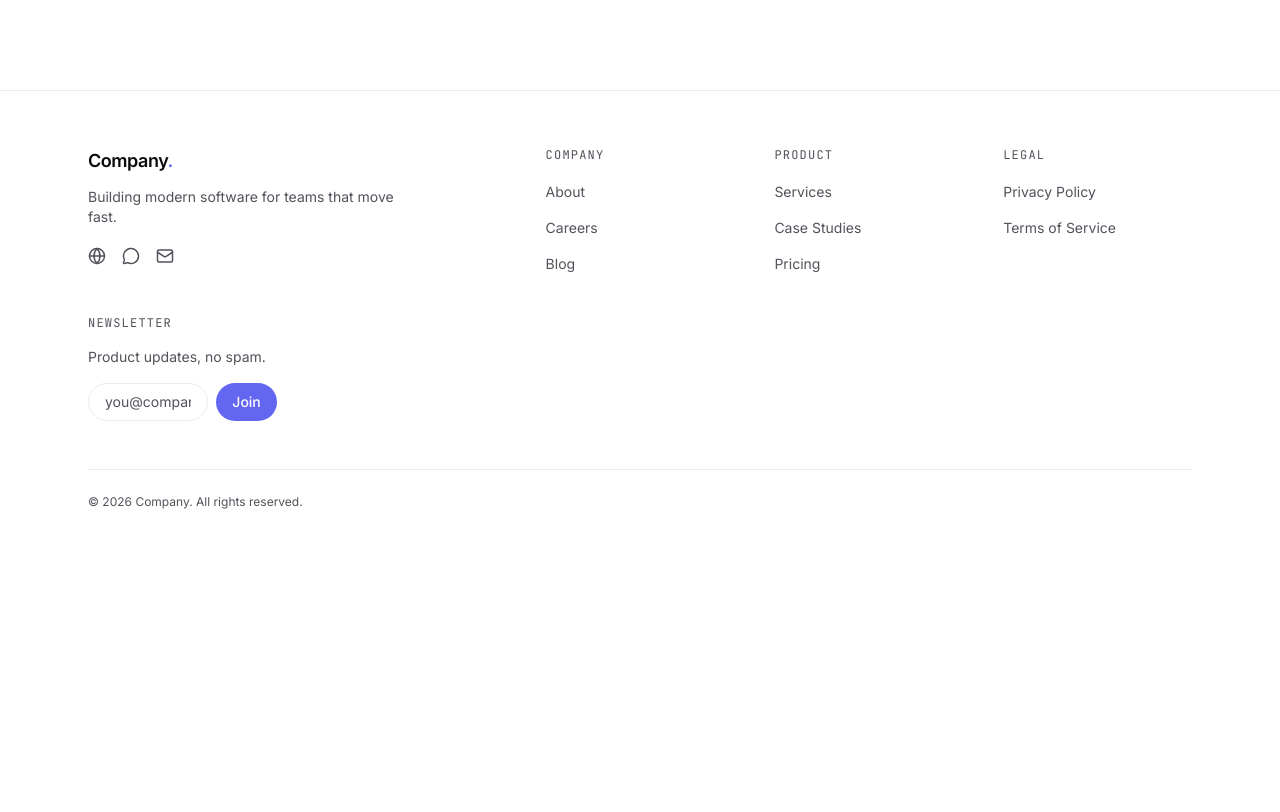
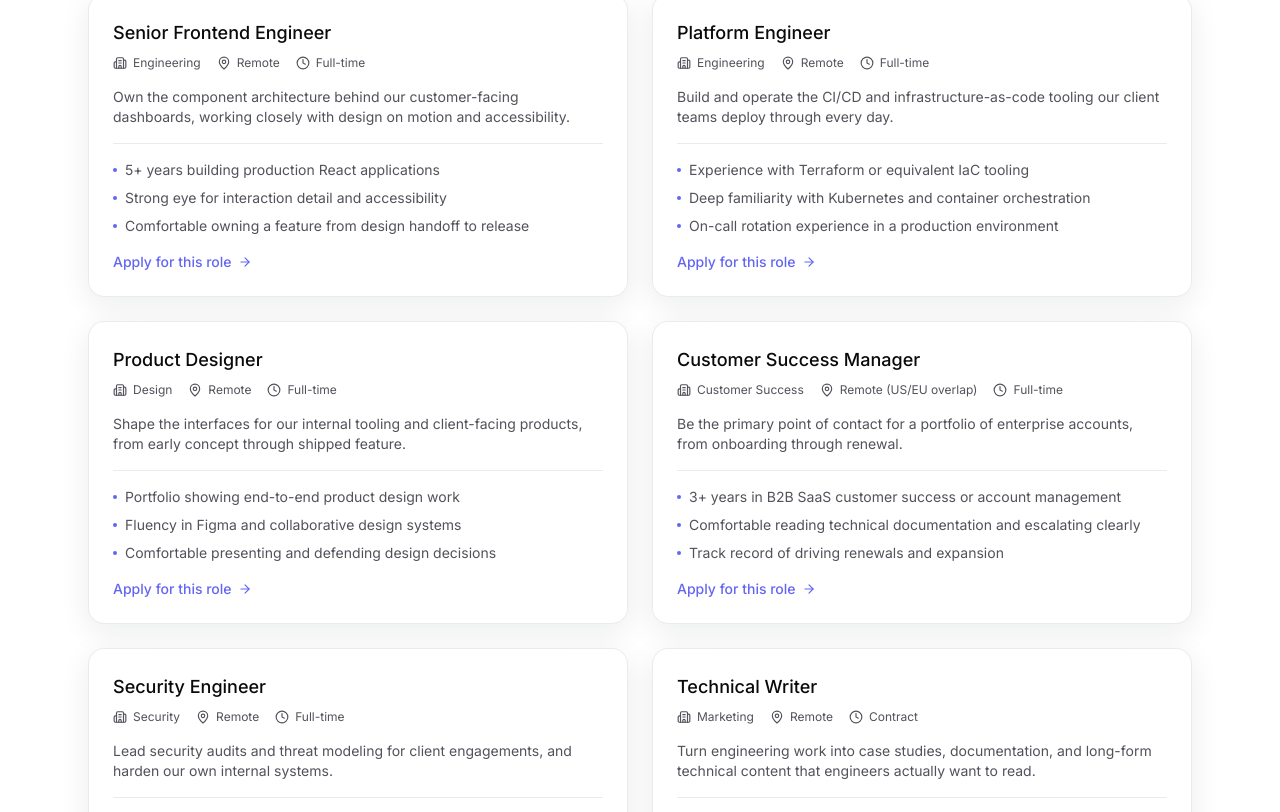
Before and after one commit to Erudite885/ee, a Next.js app: page /careers in a window 1280 px wide. Shown: the part 1088-1900 px from the top of the page. Before the commit the page ends 1654 px from the top, so only its background shows below. Built offline with nearby package versions, Linux system fonts and the light colour scheme.

Commit message:
session 11.1: hotfix - restore lib/careers.ts and components/open-roles.tsx missing from session 11 commit

```diff
--- a/app/careers/page.tsx
+++ b/app/careers/page.tsx
@@ -23,10 +23,10 @@ export default function CareersPage() {
           How we work
         </h2>
         <p className="mt-4 text-muted">
-          We don't do ping-pong tables or mandatory fun. We do trust, autonomy,
-          and a shared obsession with making things that work. Every decision
-          traces back to one question: does this help our customers ship better
-          software, faster?
+          We don&apos;t do ping-pong tables or mandatory fun. We do trust,
+          autonomy, and a shared obsession with making things that work. Every
+          decision traces back to one question: does this help our customers
+          ship better software, faster?
         </p>
 
         <div className="mt-10 grid gap-8 sm:grid-cols-2">
@@ -47,8 +47,8 @@ export default function CareersPage() {
           <div>
             <h3 className="text-base font-medium">Own the outcome</h3>
             <p className="mt-2 text-sm text-muted">
-              Small teams, clear ownership. You'll know exactly what you're
-              responsible for and have the authority to ship it.
+              Small teams, clear ownership. You&apos;ll know exactly what
+              you&apos;re responsible for and have the authority to ship it.
             </p>
           </div>
           <div>
@@ -72,7 +72,8 @@ export default function CareersPage() {
             Current openings
           </h2>
           <p className="mt-4 text-muted">
-            Don't see a perfect fit? We're always open to exceptional people.
+            Don&apos;t see a perfect fit? We&apos;re always open to exceptional
+            people.
             {" "}
             <a
               href="/contact"
@@ -81,7 +82,7 @@ export default function CareersPage() {
               Get in touch
             </a>
             {" "}
-            and tell us what you'd build here.
+            and tell us what you&apos;d build here.
           </p>
         </div>
         <OpenRoles />
--- /dev/null
+++ b/components/open-roles.tsx
@@ -0,0 +1,59 @@
+import Link from "next/link";
+import { Building2, MapPin, Clock, ArrowRight } from "lucide-react";
+import { GlassCard } from "@/components/glass-card";
+import { OPEN_ROLES } from "@/lib/careers";
+
+/**
+ * Careers page open-roles list. 2-column grid of GlassCards, one per role.
+ * Requirements use the same bulleted-dot pattern as ServicesGrid (Session 8)
+ * for visual consistency across interior pages.
+ */
+export function OpenRoles() {
+  return (
+    <div className="grid gap-6 sm:grid-cols-2">
+      {OPEN_ROLES.map((role) => (
+        <GlassCard key={role.title} className="flex flex-col gap-4">
+          <div>
+            <h3 className="text-lg font-medium">{role.title}</h3>
+            <div className="mt-2 flex flex-wrap gap-x-4 gap-y-1 text-xs text-muted">
+              <span className="inline-flex items-center gap-1.5">
+                <Building2 size={14} />
+                {role.department}
+              </span>
+              <span className="inline-flex items-center gap-1.5">
+                <MapPin size={14} />
+                {role.location}
+              </span>
+              <span className="inline-flex items-center gap-1.5">
+                <Clock size={14} />
+                {role.type}
+              </span>
+            </div>
+          </div>
+
+          <p className="text-sm text-muted">{role.description}</p>
+
+          <ul className="flex flex-col gap-2 border-t border-[var(--glass-border)] pt-4 text-sm text-muted">
+            {role.requirements.map((req) => (
+              <li key={req} className="flex items-start gap-2">
+                <span
+                  aria-hidden
+                  className="mt-2 h-1 w-1 shrink-0 rounded-full bg-accent"
+                />
+                {req}
+              </li>
+            ))}
+          </ul>
+
+          <Link
+            href="/contact"
+            className="mt-auto inline-flex items-center gap-1.5 text-sm font-medium text-accent transition-colors hover:text-accent-2"
+          >
+            Apply for this role
+            <ArrowRight size={14} />
+          </Link>
+        </GlassCard>
+      ))}
+    </div>
+  );
+}
--- /dev/null
+++ b/lib/careers.ts
@@ -0,0 +1,93 @@
+export interface Role {
+  title: string;
+  department: string;
+  location: string;
+  type: string;
+  description: string;
+  requirements: string[];
+}
+
+/**
+ * Static open-roles data. Plain TS array — no ATS integration per Session 11
+ * scope. "Apply" links route to /contact until a real ATS is wired up.
+ */
+export const OPEN_ROLES: Role[] = [
+  {
+    title: "Senior Frontend Engineer",
+    department: "Engineering",
+    location: "Remote",
+    type: "Full-time",
+    description:
+      "Own the component architecture behind our customer-facing dashboards, working closely with design on motion and accessibility.",
+    requirements: [
+      "5+ years building production React applications",
+      "Strong eye for interaction detail and accessibility",
+      "Comfortable owning a feature from design handoff to release",
+    ],
+  },
+  {
+    title: "Platform Engineer",
+    department: "Engineering",
+    location: "Remote",
+    type: "Full-time",
+    description:
+      "Build and operate the CI/CD and infrastructure-as-code tooling our client teams deploy through every day.",
+    requirements: [
+      "Experience with Terraform or equivalent IaC tooling",
+      "Deep familiarity with Kubernetes and container orchestration",
+      "On-call rotation experience in a production environment",
+    ],
+  },
+  {
+    title: "Product Designer",
+    department: "Design",
+    location: "Remote",
+    type: "Full-time",
+    description:
+      "Shape the interfaces for our internal tooling and client-facing products, from early concept through shipped feature.",
+    requirements: [
+      "Portfolio showing end-to-end product design work",
+      "Fluency in Figma and collaborative design systems",
+      "Comfortable presenting and defending design decisions",
+    ],
+  },
+  {
+    title: "Customer Success Manager",
+    department: "Customer Success",
+    location: "Remote (US/EU overlap)",
+    type: "Full-time",
+    description:
+      "Be the primary point of contact for a portfolio of enterprise accounts, from onboarding through renewal.",
+    requirements: [
+      "3+ years in B2B SaaS customer success or account management",
+      "Comfortable reading technical documentation and escalating clearly",
+      "Track record of driving renewals and expansion",
+    ],
+  },
+  {
+    title: "Security Engineer",
+    department: "Security",
+    location: "Remote",
+    type: "Full-time",
+    description:
+      "Lead security audits and threat modeling for client engagements, and harden our own internal systems.",
+    requirements: [
+      "Experience with SOC 2 or ISO 27001 audit preparation",
+      "Strong grasp of access control and secrets management",
+      "Comfortable communicating risk to non-technical stakeholders",
+    ],
+  },
+  {
+    title: "Technical Writer",
+    department: "Marketing",
+    location: "Remote",
+    type: "Contract",
+    description:
+      "Turn engineering work into case studies, documentation, and long-form technical content that engineers actually want to read.",
+    requirements: [
+      "Portfolio of technical writing for a developer audience",
+      "Able to interview engineers and extract a clear narrative",
+      "Comfortable working async with a distributed team",
+    ],
+  },
+];
```
Also changed, not shown: 1 other file (tests, documents, lock files or other folders).
